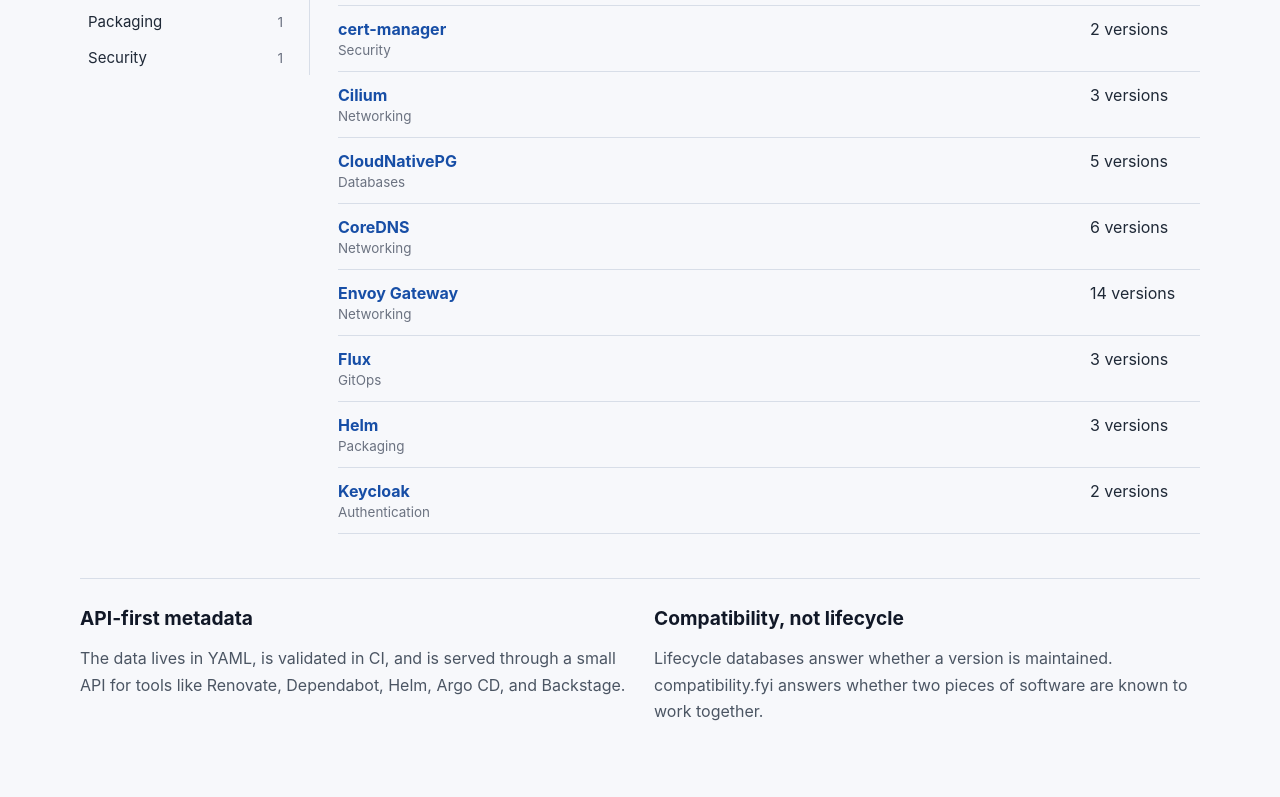
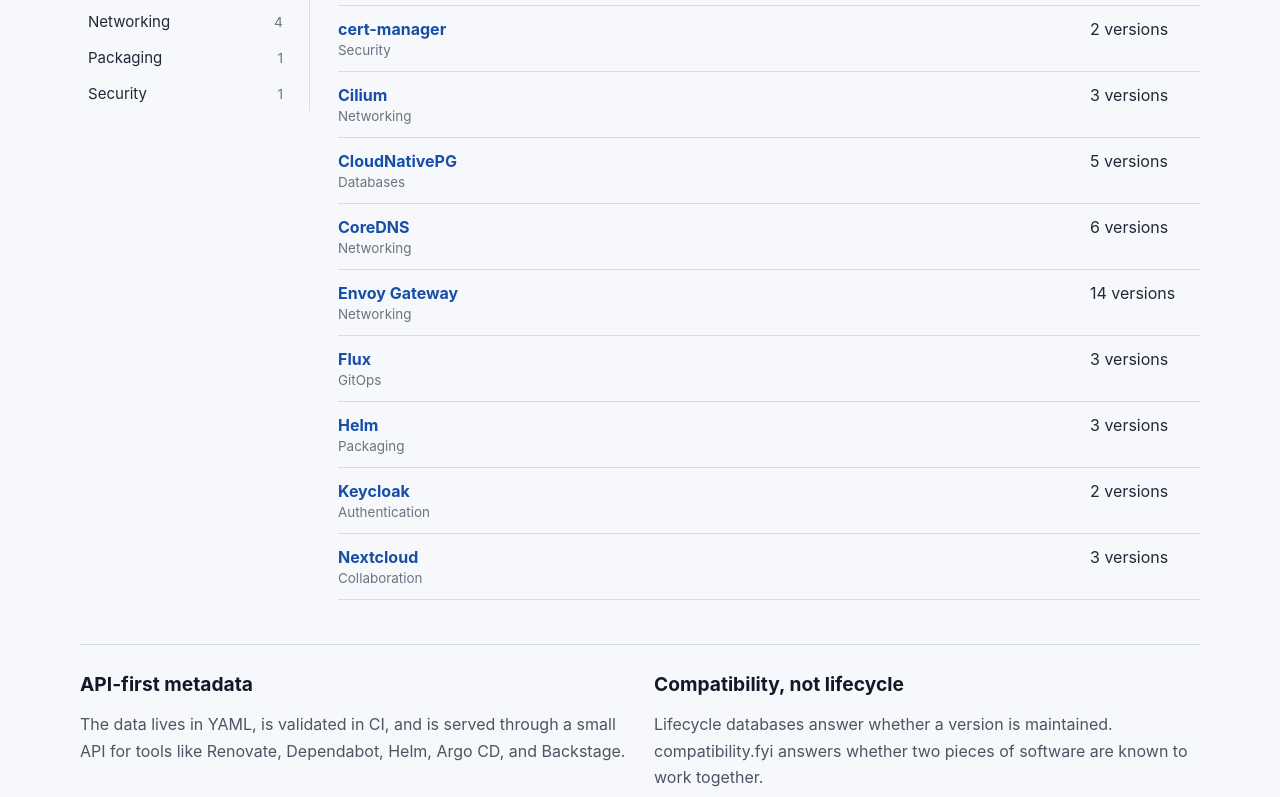
Before and after one commit to compatibility-fyi/compatibility.fyi, a React (Vite) app: page / in a window 1280 px wide. Shown: the part 587-1384 px from the top of the page. Built offline with nearby package versions, Linux system fonts and the light colour scheme.

Commit message:
feat: add nextcloud compatibility

```diff
--- /dev/null
+++ b/data/nextcloud.yaml
@@ -0,0 +1,179 @@
+x-nextcloud-34-requirements-source: &nextcloud_34_requirements_source
+  title: Nextcloud 34 System requirements
+  url: https://docs.nextcloud.com/server/34/admin_manual/installation/system_requirements.html
+  accessedAt: '2026-07-08'
+
+x-nextcloud-33-requirements-source: &nextcloud_33_requirements_source
+  title: Nextcloud 33 System requirements
+  url: https://docs.nextcloud.com/server/33/admin_manual/installation/system_requirements.html
+  accessedAt: '2026-07-08'
+
+x-nextcloud-32-requirements-source: &nextcloud_32_requirements_source
+  title: Nextcloud 32 System requirements
+  url: https://docs.nextcloud.com/server/32/admin_manual/installation/system_requirements.html
+  accessedAt: '2026-07-08'
+
+projects:
+  nextcloud:
+    name: Nextcloud
+    category: Collaboration
+    website: https://nextcloud.com/
+    description: Nextcloud Server compatibility for PHP runtime and database versions.
+    dependencyKind:
+      singular: dependency
+      plural: dependencies
+      examples:
+        - PHP
+        - PostgreSQL
+        - MariaDB
+        - MySQL
+    versions:
+      '34':
+        dependencies:
+          php:
+            status: compatible
+            ranges:
+              - '>=8.2 <8.6'
+            relationship: runtime
+            confidence: high
+            notes:
+              - Nextcloud 34 system requirements list PHP 8.2, 8.3, 8.4, and 8.5.
+            sources:
+              - *nextcloud_34_requirements_source
+            lastVerified: '2026-07-08'
+          mysql:
+            status: compatible
+            ranges:
+              - '>=8.0 <8.1'
+              - '>=8.4 <8.5'
+            relationship: database
+            confidence: high
+            notes:
+              - Nextcloud 34 system requirements list MySQL 8.0 and 8.4.
+            sources:
+              - *nextcloud_34_requirements_source
+            lastVerified: '2026-07-08'
+          mariadb:
+            status: compatible
+            ranges:
+              - '>=10.6 <10.7'
+              - '>=10.11 <10.12'
+              - '>=11.4 <11.5'
+              - '>=11.8 <11.9'
+            relationship: database
+            confidence: high
+            notes:
+              - Nextcloud 34 system requirements list MariaDB 10.6, 10.11, 11.4, and 11.8.
+            sources:
+              - *nextcloud_34_requirements_source
+            lastVerified: '2026-07-08'
+          postgresql:
+            status: compatible
+            ranges:
+              - '>=14 <19'
+            relationship: database
+            confidence: high
+            notes:
+              - Nextcloud 34 system requirements list PostgreSQL 14, 15, 16, 17, and 18.
+            sources:
+              - *nextcloud_34_requirements_source
+            lastVerified: '2026-07-08'
+      '33':
+        dependencies:
+          php:
+            status: compatible
+            ranges:
+              - '>=8.2 <8.6'
+            relationship: runtime
+            confidence: high
+            notes:
+              - Nextcloud 33 system requirements list PHP 8.2, 8.3, 8.4, and 8.5.
+            sources:
+              - *nextcloud_33_requirements_source
+            lastVerified: '2026-07-08'
+          mysql:
+            status: compatible
+            ranges:
+              - '>=8.0 <8.1'
+              - '>=8.4 <8.5'
+            relationship: database
+            confidence: high
+            notes:
+              - Nextcloud 33 system requirements list MySQL 8.0 and 8.4.
+            sources:
+              - *nextcloud_33_requirements_source
+            lastVerified: '2026-07-08'
+          mariadb:
+            status: compatible
+            ranges:
+              - '>=10.6 <10.7'
+              - '>=10.11 <10.12'
+              - '>=11.4 <11.5'
+              - '>=11.8 <11.9'
+            relationship: database
+            confidence: high
+            notes:
+              - Nextcloud 33 system requirements list MariaDB 10.6, 10.11, 11.4, and 11.8.
+            sources:
+              - *nextcloud_33_requirements_source
+            lastVerified: '2026-07-08'
+          postgresql:
+            status: compatible
+            ranges:
+              - '>=14 <19'
+            relationship: database
+            confidence: high
+            notes:
+              - Nextcloud 33 system requirements list PostgreSQL 14, 15, 16, 17, and 18.
+            sources:
+              - *nextcloud_33_requirements_source
+            lastVerified: '2026-07-08'
+      '32':
+        dependencies:
+          php:
+            status: compatible
+            ranges:
+              - '>=8.1 <8.5'
+            relationship: runtime
+            confidence: high
+            notes:
+              - Nextcloud 32 system requirements list PHP 8.1, 8.2, 8.3, and 8.4.
+            sources:
+              - *nextcloud_32_requirements_source
+            lastVerified: '2026-07-08'
+          mysql:
+            status: compatible
+            ranges:
+              - '>=8.0 <8.1'
+              - '>=8.4 <8.5'
+            relationship: database
+            confidence: high
+            notes:
+              - Nextcloud 32 system requirements list MySQL 8.0 and 8.4.
+            sources:
+              - *nextcloud_32_requirements_source
+            lastVerified: '2026-07-08'
+          mariadb:
+            status: compatible
+            ranges:
+              - '>=10.6 <10.7'
+              - '>=10.11 <10.12'
+              - '>=11.4 <11.5'
+            relationship: database
+            confidence: high
+            notes:
+              - Nextcloud 32 system requirements list MariaDB 10.6, 10.11, and 11.4.
+            sources:
+              - *nextcloud_32_requirements_source
+            lastVerified: '2026-07-08'
+          postgresql:
+            status: compatible
+            ranges:
+              - '>=13 <18'
+            relationship: database
+            confidence: high
+            notes:
+              - Nextcloud 32 system requirements list PostgreSQL 13, 14, 15, 16, and 17.
+            sources:
+              - *nextcloud_32_requirements_source
+            lastVerified: '2026-07-08'
--- a/src/app/pages/ProjectPage.tsx
+++ b/src/app/pages/ProjectPage.tsx
@@ -393,6 +393,7 @@
     mysql: 'MySQL',
     oidc: 'OIDC',
     openshift: 'OpenShift',
+    php: 'PHP',
     postgresql: 'PostgreSQL',
     sql: 'SQL',
     tls: 'TLS',
```
